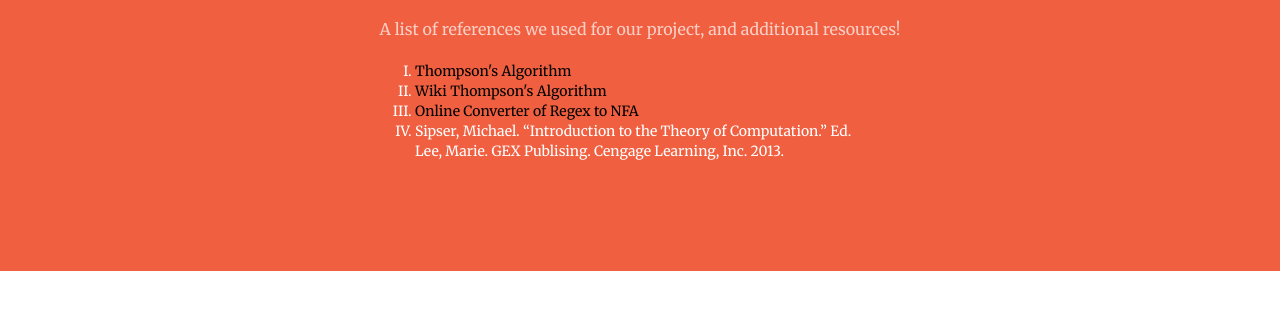
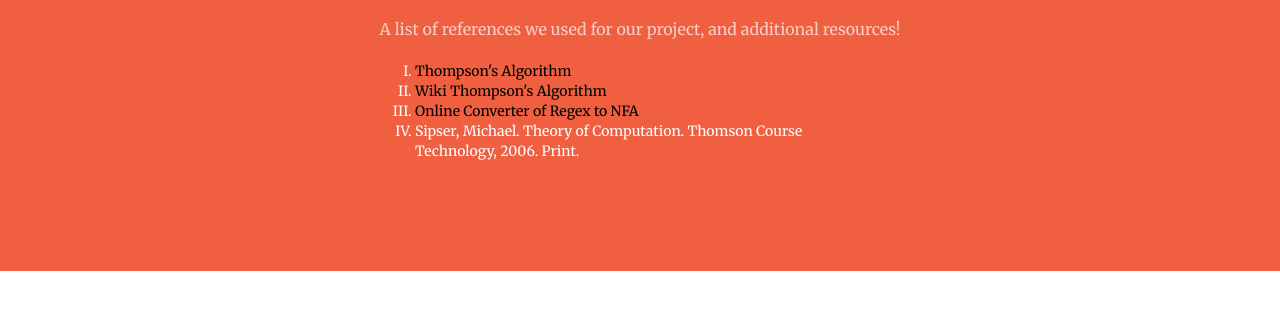
Before and after one commit to murielbrunet/NFA-to-Regex-Project, a website: page references.html in a window 1280 px wide. Shown: the part 159-468 px from the top of the page. Drawn offline with nearby package versions, Linux system fonts and the light colour scheme.

Commit message:
edited references

```diff
--- a/references.html
+++ b/references.html
@@ -79,7 +79,7 @@
                         <li><a href="http://www.cs.may.ie/staff/jpower/Courses/Previous/parsing/node5.html" class="links-text">Thompson's Algorithm</a></li>
                         <li><a href="https://en.wikipedia.org/wiki/Thompson%27s_construction" class="links-text">Wiki Thompson's Algorithm</a></li>
                         <li><a href="http://hackingoff.com/compilers/regular-expression-to-nfa-dfa" class="links-text">Online Converter of Regex to NFA</a></li>
-                        <li>Sipser, Michael. “Introduction to the Theory of Computation.” Ed. Lee, Marie. GEX Publising. Cengage Learning, Inc. 2013.</li>
+                        <li>Sipser, Michael. Theory of Computation. Thomson Course Technology, 2006. Print.</li>
                     </ol>
                 </div>
             </div>
```
